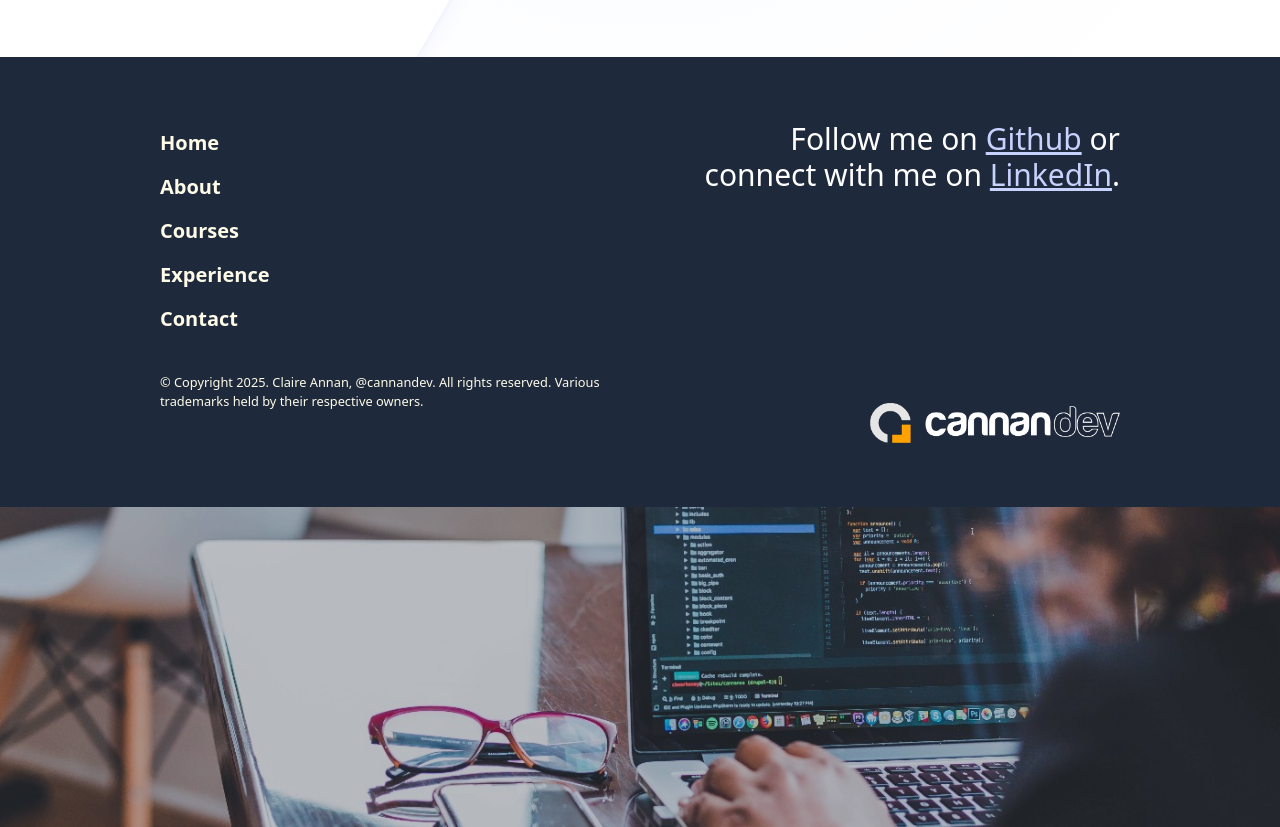
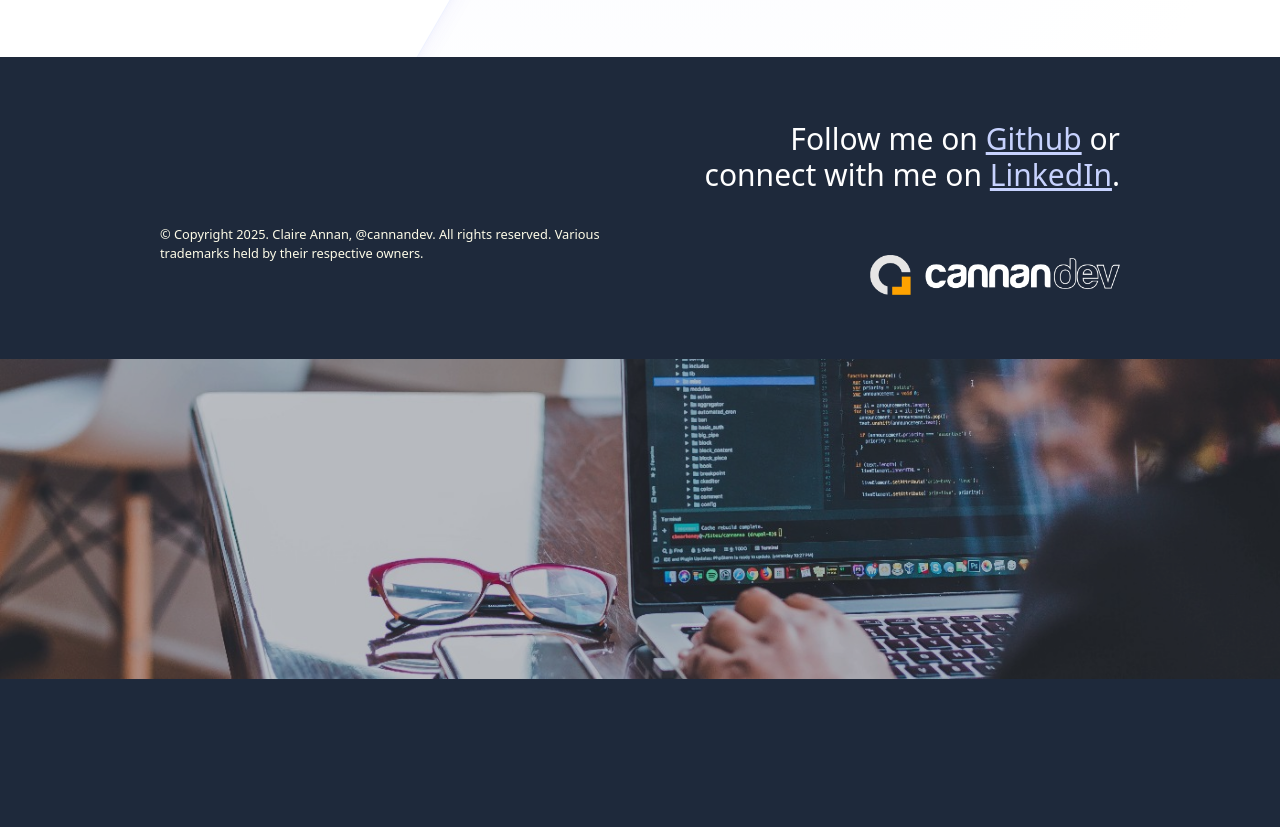
Before and after one commit to cannandev/cannandev-tailwind-theme-2025, a website: page index.html in a window 1280 px wide. Shown: the part 1861-2688 px from the top of the page. After the commit the page ends 2540 px from the top, so only its background shows below. Drawn offline with Linux system fonts and the light colour scheme.

Commit message:
Remove footer links.

```diff
--- a/index.html
+++ b/index.html
@@ -221,20 +221,7 @@
 	</main>
 	<footer>
 		<div class="mx-auto max-w-5xl px-8 py-16">
-			<div class="flex flex-col lg:flex-row justify-between">
-				<!-- footer nav links -->
-				<ul class="text-xl font-semibold pb-12 lg:pb-0">
-
-					<li class="py-2"><a href="/">Home</a></li>
-
-					<li class="py-2"><a href="/">About</a></li>
-
-					<li class="py-2"><a href="/">Courses</a></li>
-
-					<li class="py-2"><a href="/">Experience</a></li>
-
-					<li class="py-2"><a href="/">Contact</a></li>
-				</ul>
+			<div class="flex flex-col lg:flex-row justify-end">
 				<!-- footer social links -->
 				<nav class="text-2xl text-white lg:w-1/2 lg:text-3xl lg:mt-0 lg:place-self-start lg:text-right">
 					Follow me on
```
Also changed, not shown: dist/output.css.
